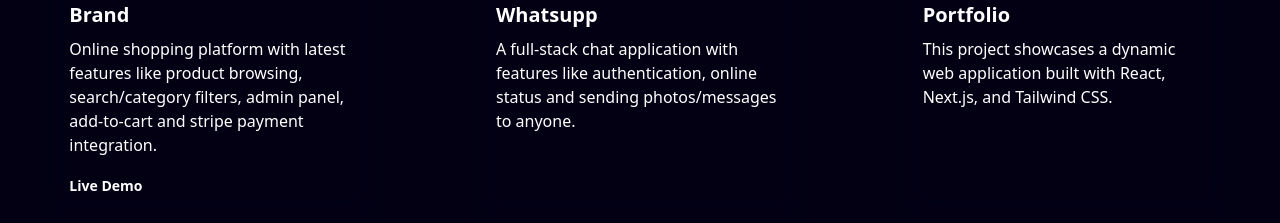
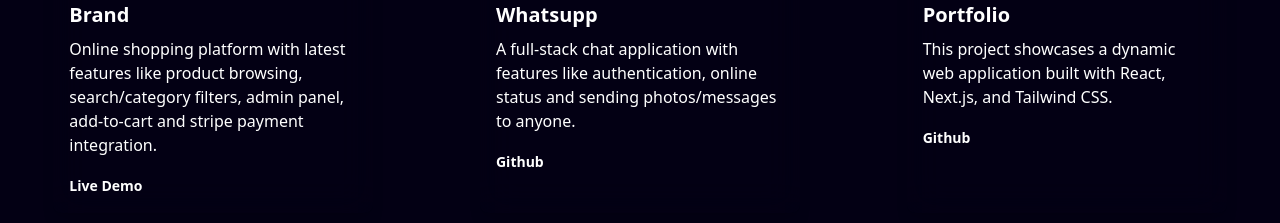
Before and after one commit to 923132Talha/next-js-portfolio, a Next.js app: page / in a window 1280 px wide. Shown: the part 1720-1943 px from the top of the page. Built offline with nearby package versions, Linux system fonts and the light colour scheme.

Commit message:
url change

```diff
--- a/app/components/main/Projects.jsx
+++ b/app/components/main/Projects.jsx
@@ -33,11 +33,15 @@ const Projects = () => {
                 <h2 className="text-xl font-semibold text-white">{project.title}</h2>
                 <p className="mt-2 text-white">{project.description}</p>
                 <div className="mt-4 flex justify-between items-center">
-                  {project.liveDemo && (
+                  {project.liveDemo ? (
                     <Link href={project.liveDemo} target="_blank">
                       <span className="text-white hover:text-indigo-700 text-sm font-semibold">Live Demo</span>
                     </Link>
-                  )}
+                  ):
+                   <Link href={project.githubUrl} target="_blank">
+                      <span className="text-white hover:text-indigo-700 text-sm font-semibold">Github</span>
+                    </Link>
+                  }
                 </div>
               </div>
             </motion.div>
```
